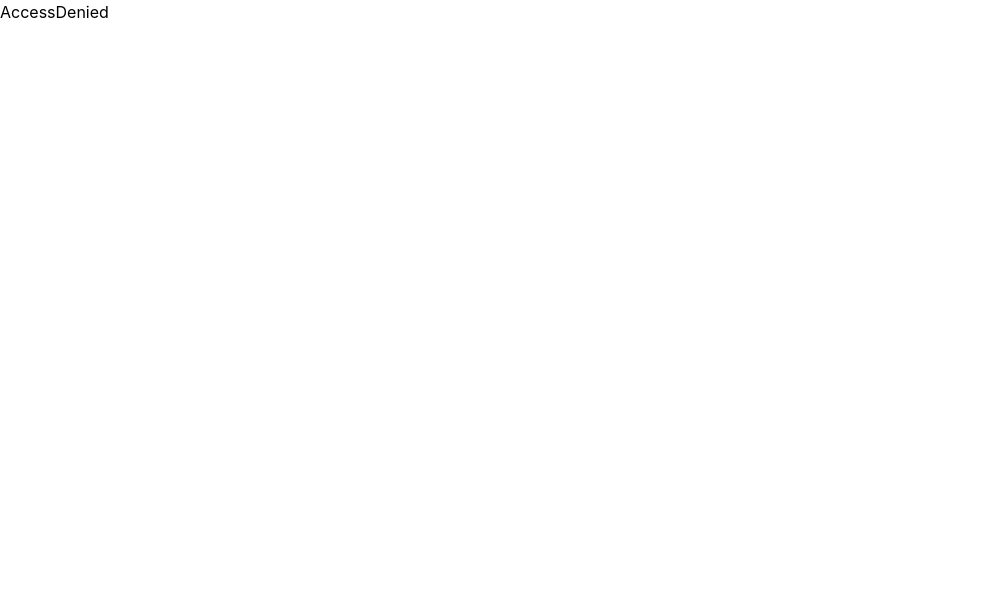
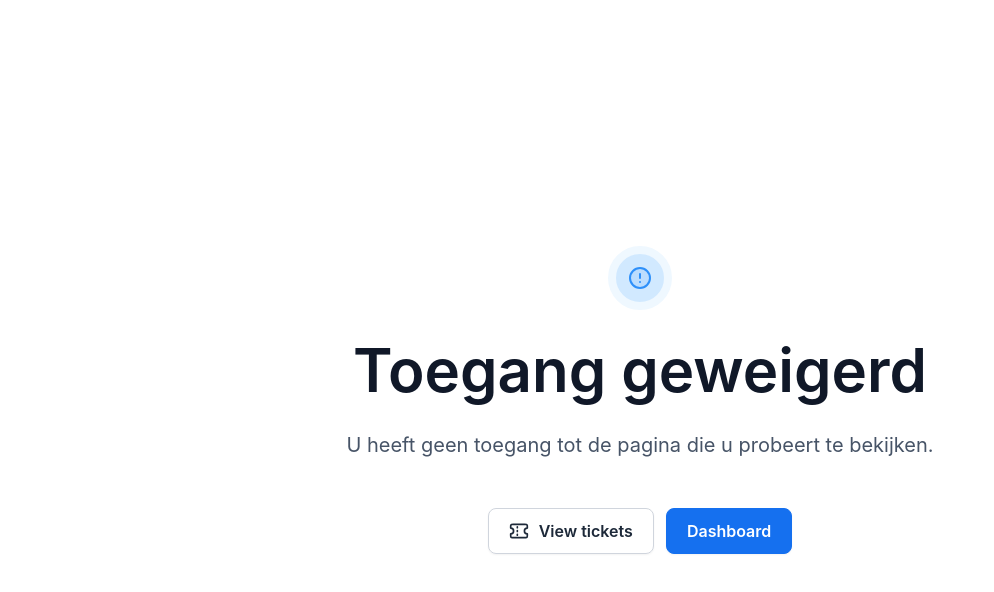
Before and after one commit to lucasprins/viscon-tickets, a React (Create React App) app: page /access-denied in a window 1280 px wide. Shown: the top 592 px of the page, without its empty margins (0-994 px from the left). Built offline with nearby package versions, Linux system fonts and the light colour scheme.

Commit message:
Added: AccessDenied component

```diff
--- a/src/pages/AccessDenied/AccessDenied.tsx
+++ b/src/pages/AccessDenied/AccessDenied.tsx
@@ -1,10 +1,36 @@
-import React from 'react';
+import React, { useState } from 'react';
+import { Button, ButtonSize, ButtonType, ButtonWidth } from '../../components/Button/Button';
+import { FeaturedIcon, FeaturedIconSize, FeaturedIconType } from '../../components/FeaturedIcon/FeaturedIcon';
+import { IconAlert } from '../../components/Icons/IconAlert';
+import { IconTicket } from '../../components/Icons/IconTicket';
+
+var translations = require('./AccessDeniedTranslations.json');
 
 export function AccessDenied() {
+	const [language, seLanguage] = useState('nl');
 
-  return (
-    <>
-      <h1>AccessDenied</h1>
-    </>
-  );
+	return (
+		<div className='h-screen w-screen flex items-center justify-center p-6 lg:p-8 dark:bg-dark-800'>
+			<div className='flex flex-col gap-12'>
+				{/* Heading and icons */}
+				<div className='flex flex-col items-center gap-6'>
+					<FeaturedIcon type={FeaturedIconType.PRIMARY} size={FeaturedIconSize.XL} icon={<IconAlert size='24' color='stroke-primary-500' fill='fill-primary-500' />} />
+					<div className='flex flex-col items-center gap-6'>
+						<h1 className='text-display_md lg:text-display_xl text-gray-900 dark:text-white font-semibold text-center'>{translations[language].title}</h1>
+						<p className='text-xl text-gray-600 dark:text-dark-400 text-center'>{translations[language].subtitle}</p>
+					</div>
+				</div>
+				{/* Actions Desktop */}
+				<div className='hidden lg:flex justify-center gap-3'>
+					<Button size={ButtonSize.LARGE} width={ButtonWidth.CONTENT} type={ButtonType.SECONDARY_GRAY} text={translations[language].button_secondary} url="/tickets" icon={<IconTicket size='20' color='stroke-gray-800 dark:stroke-white' fill='' />} />
+					<Button size={ButtonSize.LARGE} width={ButtonWidth.CONTENT} type={ButtonType.PRIMARY} text={translations[language].button_primary} url="/" />
+				</div>
+				{/* Actions Mobile */}
+				<div className='flex lg:hidden flex-col justify-center gap-3'>
+					<Button size={ButtonSize.LARGE} width={ButtonWidth.FULL} type={ButtonType.PRIMARY} text={translations[language].button_primary} url="/" />
+					<Button size={ButtonSize.LARGE} width={ButtonWidth.FULL} type={ButtonType.SECONDARY_GRAY} text={translations[language].button_secondary} url="/tickets" icon={<IconTicket size='20' color='stroke-gray-800 dark:stroke-white' fill='' />} />
+				</div>
+			</div>
+		</div>
+	);
 }
--- /dev/null
+++ b/src/pages/AccessDenied/AccessDeniedTranslations.json
@@ -0,0 +1,14 @@
+{
+    "nl": {
+        "title": "Toegang geweigerd",
+        "subtitle": "U heeft geen toegang tot de pagina die u probeert te bekijken.",
+        "button_secondary": "View tickets",
+        "button_primary": "Dashboard"
+    },
+    "en": {
+        "title": "Access denied",
+        "subtitle": "You dont have access to the page you are trying to view.",
+        "button_secondary": "View tickets",
+        "button_primary": "Dashboard"
+    }
+}
```
